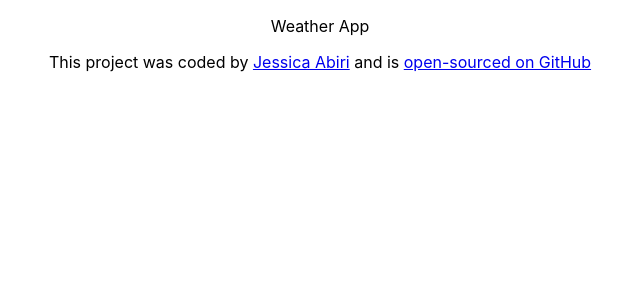
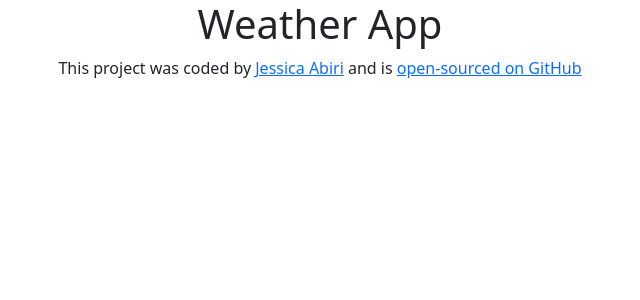
Before and after one commit to Kesewaa-svg/react-weather-app-project, a React (Create React App) app: page / in a window 1280 px wide. Shown: the top 300 px of the page, without its empty margins (320-960 px from the left). Built offline with nearby package versions, Linux system fonts and the light colour scheme.

Commit message:
Added Bootstrap to the application

```diff
--- a/package.json
+++ b/package.json
@@ -6,6 +6,7 @@
     "@testing-library/jest-dom": "^5.17.0",
     "@testing-library/react": "^13.4.0",
     "@testing-library/user-event": "^13.5.0",
+    "bootstrap": "^5.3.2",
     "react": "^18.2.0",
     "react-dom": "^18.2.0",
     "react-scripts": "5.0.1",
--- a/src/App.js
+++ b/src/App.js
@@ -4,7 +4,8 @@ import "./App.css";
 export default function App() {
   return (
     <div className="App">
-      <p>Weather App</p>
+      <div className="container">
+        <h1>Weather App</h1>
         <footer>
           This project was coded by{" "}
           <a
@@ -24,5 +25,6 @@ export default function App() {
           </a>
         </footer>
       </div>
+    </div>
   );
 }
```
Also changed, not shown: src/index.js (+7 -6 lines), 1 other file (tests, documents, lock files or other folders). Lines whose indentation alone changed are shown as unchanged.
